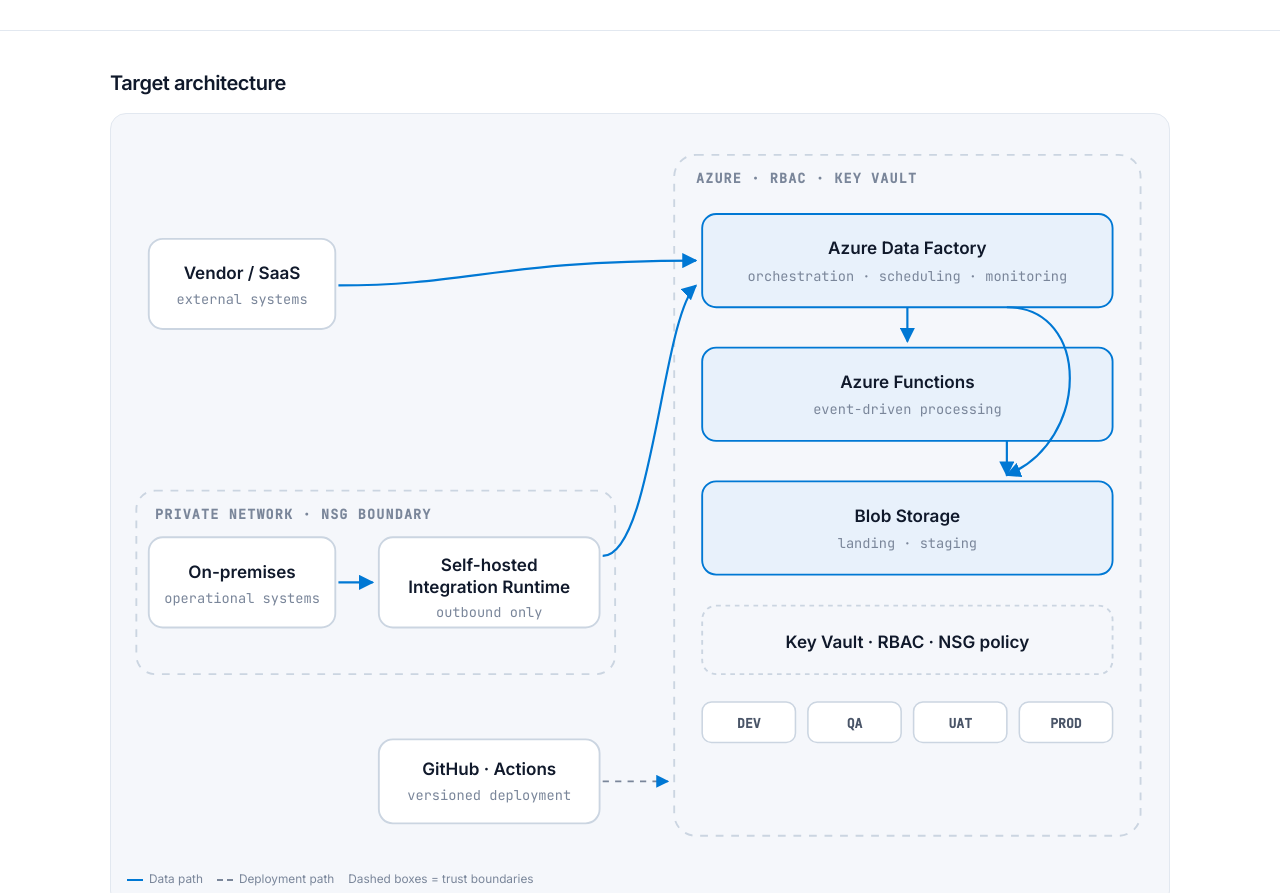
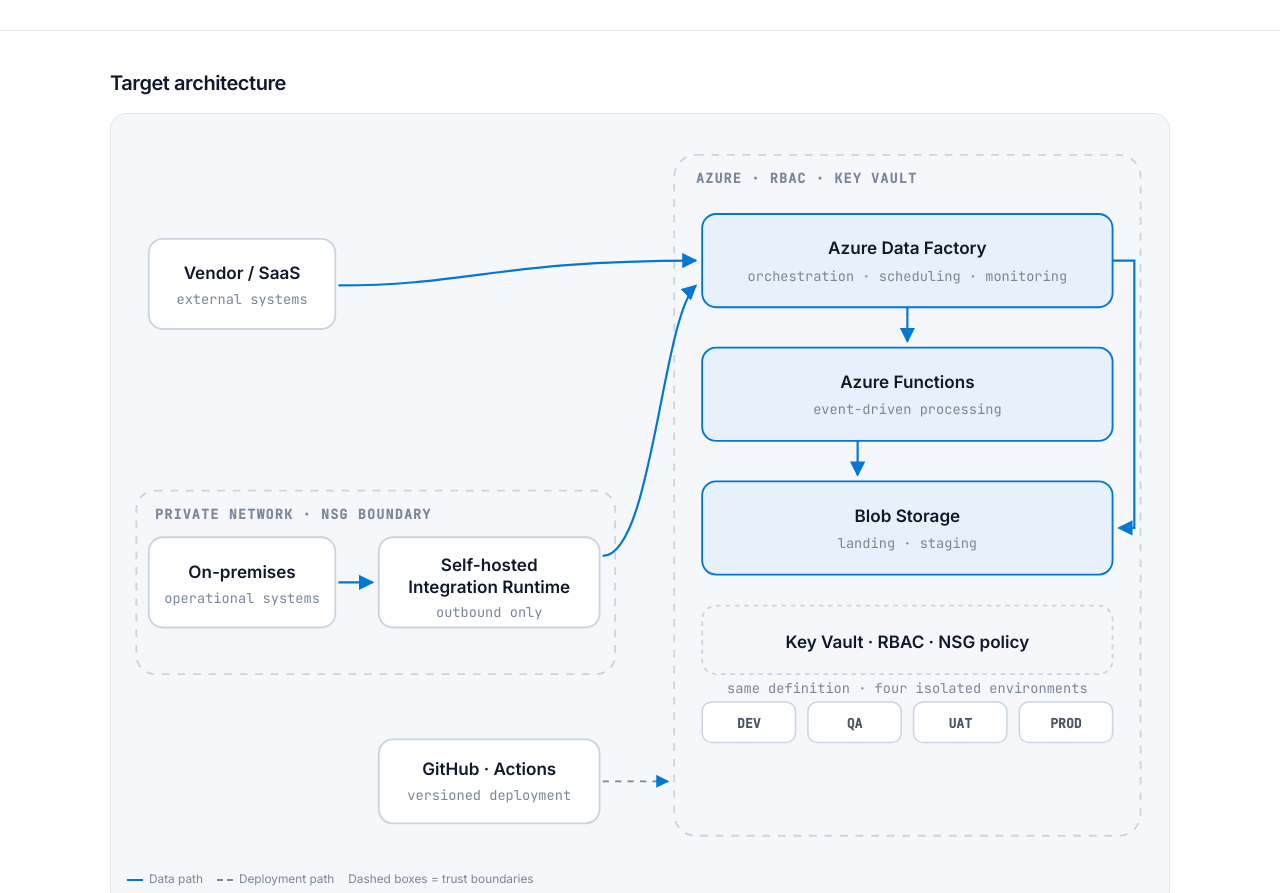
Before and after one commit to ajvaldesg/cv-site, a plain HTML site: page cases/enterprise-data-integration/index.html in a window 1280 px wide. Shown: the part 860-1753 px from the top of the page. Drawn offline with Linux system fonts and the light colour scheme; no server answers.

Commit message:
ui(case-01): reroute diagram arrows off the Functions box, label environments

```diff
--- a/cases/enterprise-data-integration/index.html
+++ b/cases/enterprise-data-integration/index.html
@@ -144,6 +144,8 @@
           <rect class="b b-sec" x="370" y="306" width="264" height="44" rx="9"/>
           <text class="t" x="502" y="333" text-anchor="middle">Key Vault · RBAC · NSG policy</text>
 
+          <text class="s" x="502" y="362" text-anchor="middle">same definition · four isolated environments</text>
+
           <rect class="env" x="370" y="368" width="60" height="26" rx="6"/><text class="env-t" x="400" y="385" text-anchor="middle">DEV</text>
           <rect class="env" x="438" y="368" width="60" height="26" rx="6"/><text class="env-t" x="468" y="385" text-anchor="middle">QA</text>
           <rect class="env" x="506" y="368" width="60" height="26" rx="6"/><text class="env-t" x="536" y="385" text-anchor="middle">UAT</text>
@@ -160,8 +162,8 @@
           <path class="l" d="M136 100 C220 100 240 84 366 84"/>
           <path class="l" d="M306 274 C338 274 344 120 366 100"/>
           <path class="l" d="M502 114 L502 136"/>
-          <path class="l" d="M566 114 C620 114 620 200 566 222"/>
-          <path class="l" d="M566 200 L566 222"/>
+          <path class="l" d="M634 84 L648 84 L648 256 L638 256"/>
+          <path class="l" d="M470 200 L470 222"/>
           <path class="l-d" d="M306 419 L348 419"/>
         </svg>
         <div class="diagram-legend">
```
